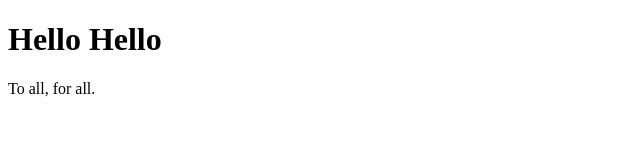
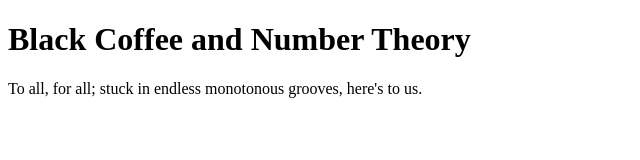
Before and after one commit to tedmanmarszalek/tedmarszalek.github.io, a plain HTML site: page index.html in a window 1280 px wide. Shown: the whole page, without its empty margins (0-640 px from the left). Drawn offline with Linux system fonts and the light colour scheme.

Commit message:
Update index.html

```diff
--- a/index.html
+++ b/index.html
@@ -1,7 +1,13 @@
 <!DOCTYPE html>
 <html>
 <body>
-<h1>Hello Hello</h1>
-<p> To all, for all. </p>
+<h1>
+Black Coffee and Number Theory
+</h1>
+<p>
+To all, for all;
+stuck in endless monotonous grooves,
+here's to us.
+</p>
 </body>
 </html>
```
